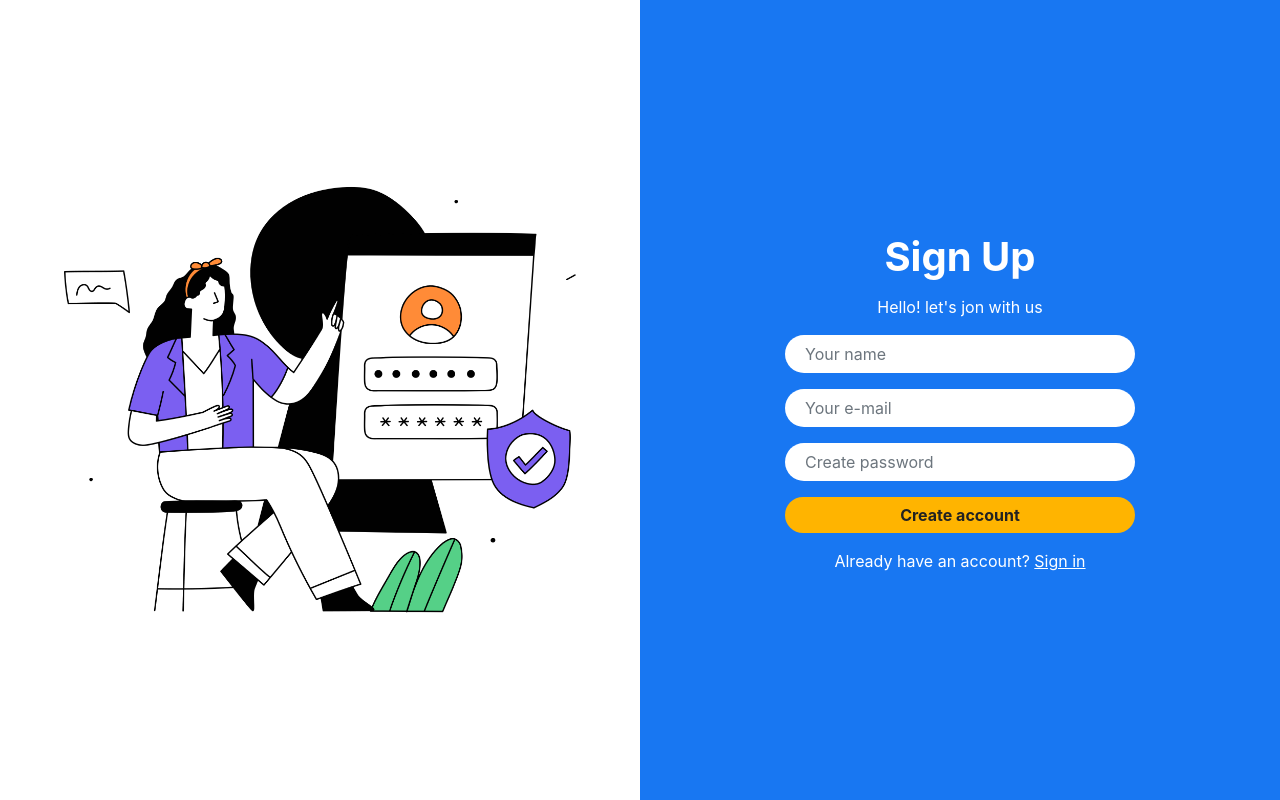
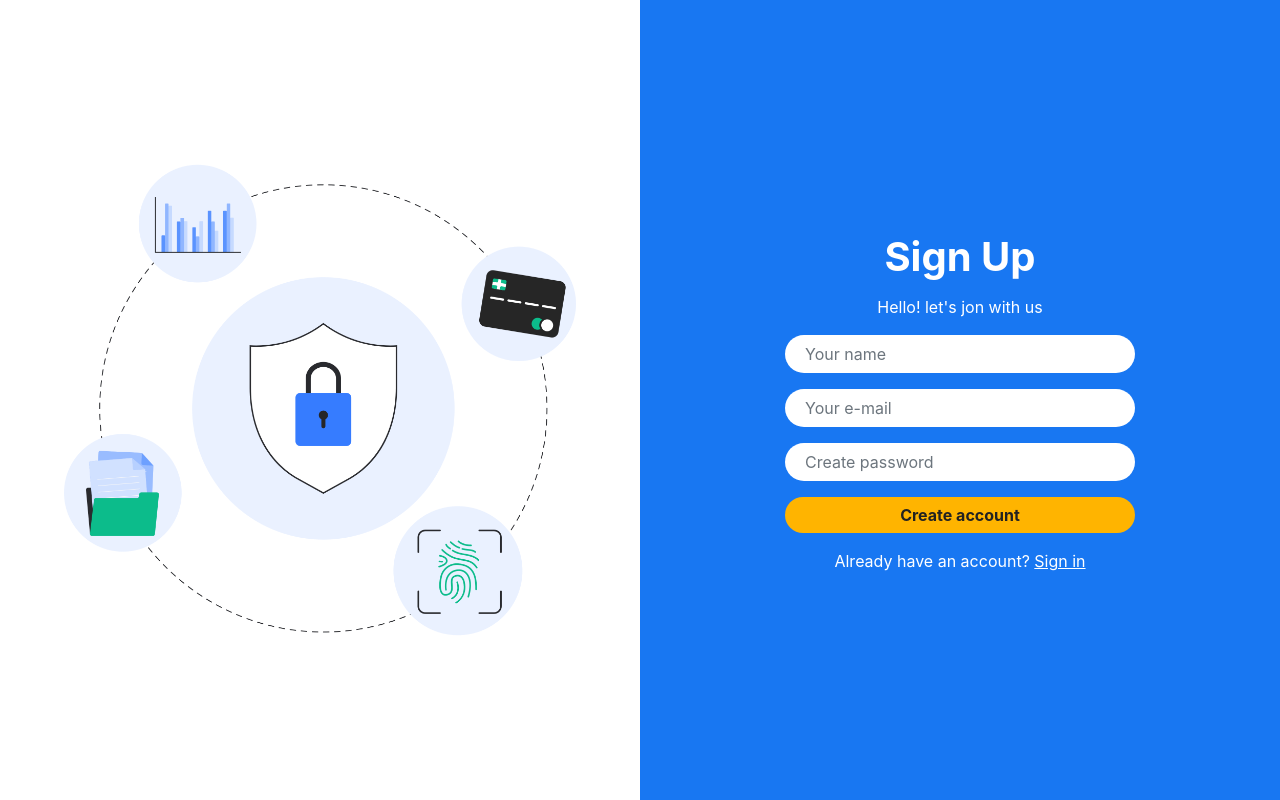
Before and after one commit to SagarP2/login-registration, a Flask app: page /register in a window 1280 px wide. Run offline with Flask 2, Linux system fonts and the light colour scheme; some libraries are stand-ins or nearby versions.

Commit message:
add image

```diff
--- a/templates/login.html
+++ b/templates/login.html
@@ -129,7 +129,7 @@
             </div>
         </div>
         <div class="left-panel">
-    <img src="image/Login.png" alt="Login Illustration" style="max-width: 100%; height: auto; display: block; margin: 0 auto;">
+    <img src="{{ url_for('static', filename='image/login-illustration.png') }}" alt="Login Illustration" style="max-width:80%; height:auto;">
 </div>
     </div>
 </body>
--- a/templates/register.html
+++ b/templates/register.html
@@ -96,10 +96,9 @@
 </head>
 <body>
     <div class="split-container">
-        <div class="left-panel">
-            <!-- Replace with your own SVG/illustration if desired -->
-            <img src="image/Login.png" alt="Register Illustration" style="max-width:80%; height:auto;">
-        </div>
+       <div class="left-panel">
+    <img src="{{ url_for('static', filename='image/sigh-up.png') }}" alt="Login Illustration" style="max-width:80%; height:auto;">
+</div>
         <div class="right-panel">
             <div class="register-form">
                 <div class="welcome-title text-center">Sign Up</div>
```
Also changed, not shown: image/Login.png (deleted), static/image/login-illustration.png (added), static/image/sigh-up.png (added).
